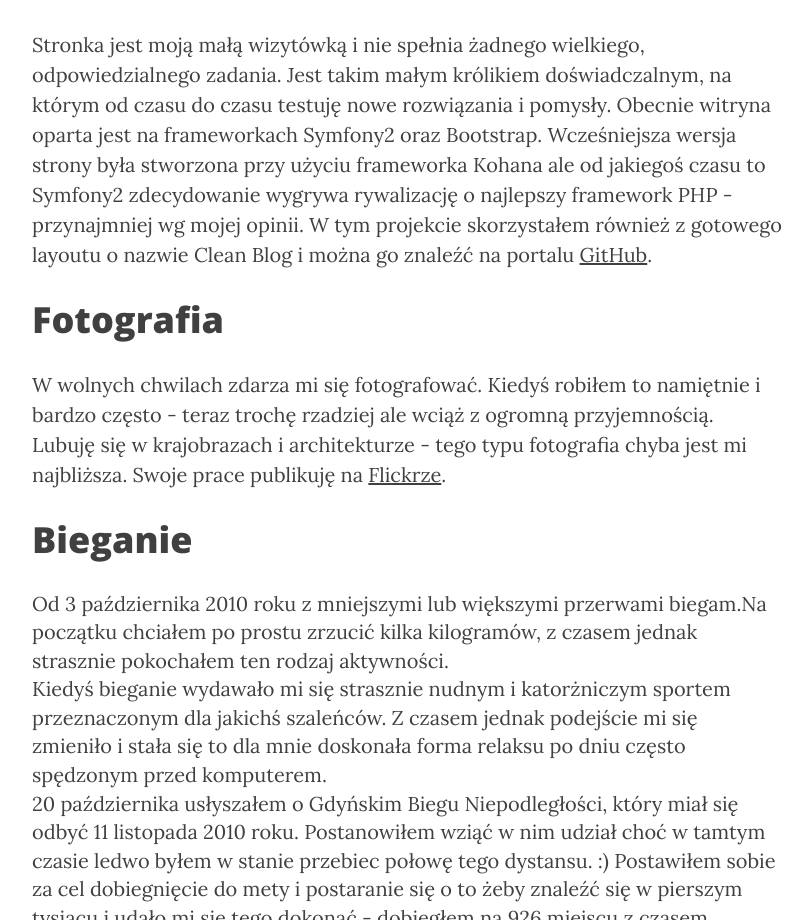
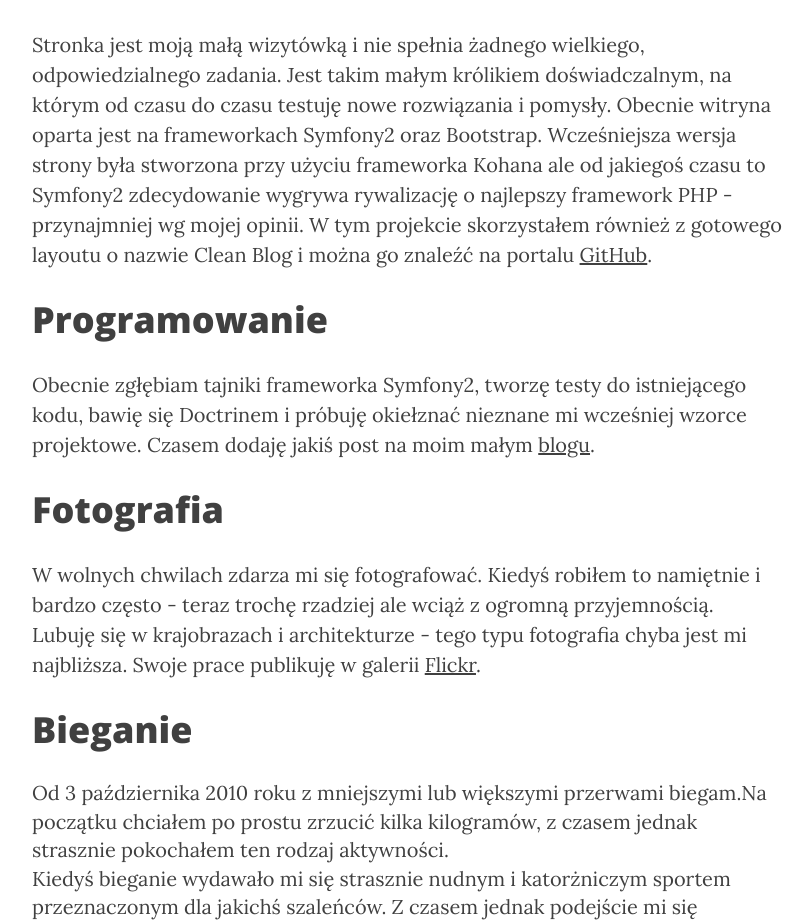
Before and after one commit to m4rc1no5/marceen, a Symfony app: template src/AppBundle/Resources/views/Start/index.html.twig in a window 1280 px wide. Shown: the part 678-1598 px from the top of the page, without its empty margins (233-1045 px from the left). Run offline with Twig, Linux system fonts and the light colour scheme; the template is opened without the code that fills it, so the values that code supplies are empty; some libraries are stand-ins or nearby versions.

Commit message:
Start and markdown update

```diff
--- a/src/AppBundle/Resources/views/Start/index.html.twig
+++ b/src/AppBundle/Resources/views/Start/index.html.twig
@@ -21,15 +21,18 @@
         W tym projekcie skorzystałem również z gotowego layoutu o nazwie Clean Blog i można go znaleźć na portalu
         <a href="https://github.com/IronSummitMedia/startbootstrap-clean-blog" target="_blank">GitHub</a>.
     </p>
-    {#<p>#}
-    {#Pobieranie danych z Flickra, Blogspota i Twittera odbywa się odpowienio za pomocą XML'owych RSS'ów, przy użyciu formatu JSON oraz standardu OAuth.#}
-    {#</p>#}
+    <h1>Programowanie</h1>
+    <p>
+        Obecnie zgłębiam tajniki frameworka Symfony2, tworzę testy do istniejącego kodu, bawię się Doctrinem i próbuję
+        okiełznać nieznane mi wcześniej wzorce projektowe.
+        Czasem dodaję jakiś post na moim małym <a href="http://m4rc1no5.blogspot.com/" target="_blank">blogu</a>.
+    </p>
     <h1>Fotografia</h1>
     <p>
         W wolnych chwilach zdarza mi się fotografować. Kiedyś robiłem to namiętnie i bardzo często - teraz trochę
         rzadziej ale wciąż z ogromną przyjemnością.
         Lubuję się w krajobrazach i architekturze - tego typu fotografia chyba jest mi najbliższa. Swoje prace publikuję
-        na <a href="https://www.flickr.com/photos/m4rc1no5/" target="_blank">Flickrze</a>.
+        w galerii <a href="https://www.flickr.com/photos/m4rc1no5/" target="_blank">Flickr</a>.
     </p>
     <h1>Bieganie</h1>
     <p>
```
Also changed, not shown: README.md.
